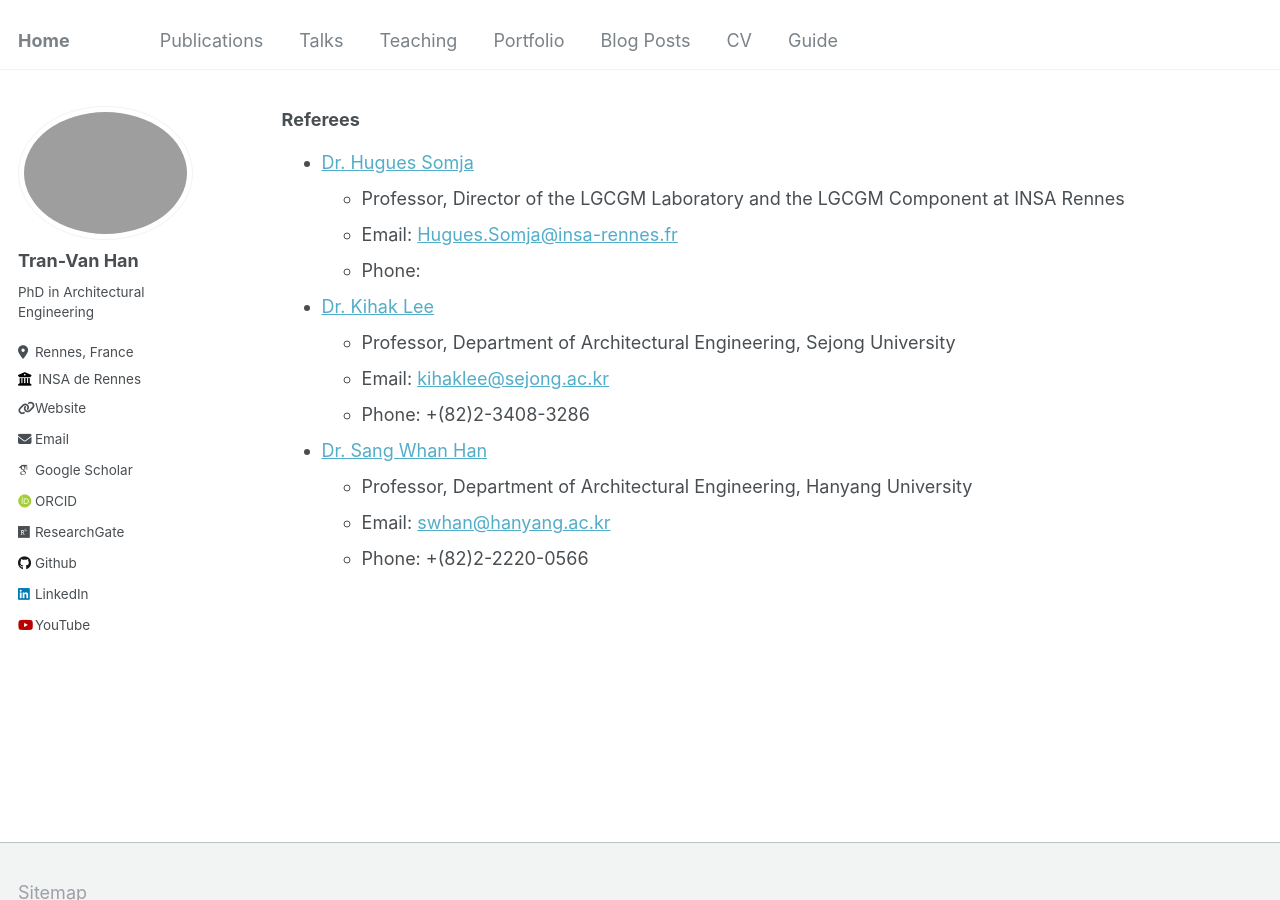
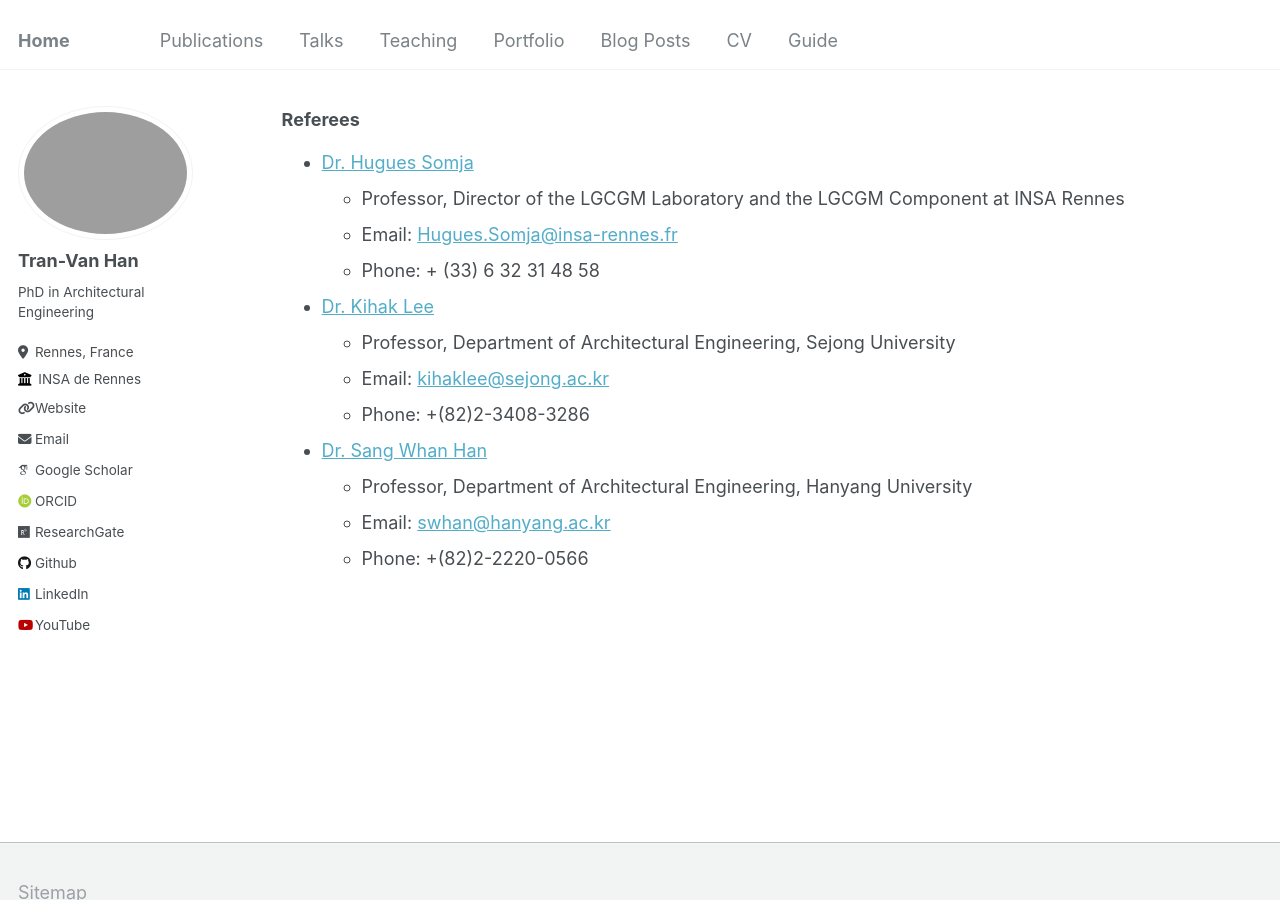
Before and after one commit to tranhan1405/tranhan1405.github.io, a Jekyll site: the page built from _pages/cv.md, in a window 1280 px wide and 900 px high, scrolled down 4847 px. Built offline with Jekyll 4.4.1, drawn with Linux system fonts in a browser that asks for light colours; some web fonts are replaced.

Commit message:
Update cv.md

```diff
--- a/_pages/cv.md
+++ b/_pages/cv.md
@@ -128,7 +128,7 @@ redirect_from:
 - [Dr. Hugues Somja](https://www.insa-rennes.fr/lgcgm-1.html)
   - Professor, Director of the LGCGM Laboratory and the LGCGM Component at INSA Rennes
   - Email: [Hugues.Somja@insa-rennes.fr](mailto:Hugues.Somja@insa-rennes.fr)
-  - Phone:
+  - Phone: + (33) 6 32 31 48 58
 
 - [Dr. Kihak Lee](https://sejong.elsevierpure.com/en/persons/kihak-lee/)
   - Professor, Department of Architectural Engineering, Sejong University
```
